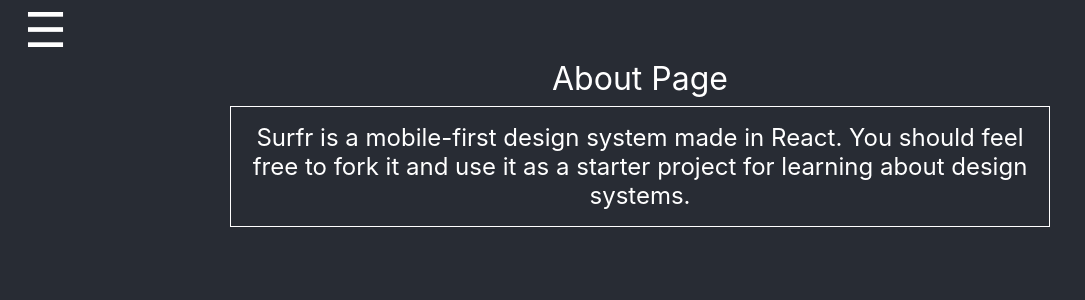
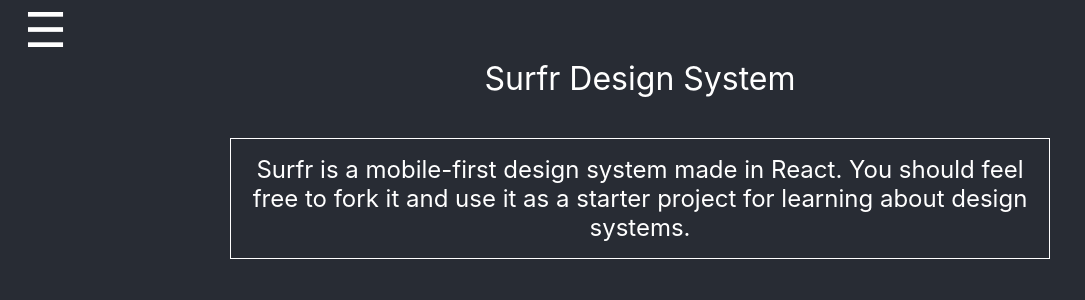
Before and after one commit to kevincart/surfr, a React (Create React App) app: page /surfr/about in a window 1280 px wide. Shown: the top 300 px of the page, without its empty margins (0-1085 px from the left). Built offline with nearby package versions, Linux system fonts and the light colour scheme.

Commit message:
tweaks to nav title, global styles

```diff
--- a/src/App.js
+++ b/src/App.js
@@ -5,6 +5,7 @@
 import About from './pages/about'
 
 export default function App() {
+  // .^.^. Surfing with a simple router
   return (
     <Switch>
       <Route exact path="/" component={Index} />
--- a/src/pages/about.js
+++ b/src/pages/about.js
@@ -9,7 +9,7 @@
     return (
         <div className="App">
             <header className="App-header">
-            <Nav title="About Page"></Nav>
+            <Nav title="Surfr Design System"></Nav>
             </header>
             <Box>
                 <article className="App-article">
--- a/src/surfr.css
+++ b/src/surfr.css
@@ -93,4 +93,5 @@
 
 .surfr-nav-title {
   font-size: 32px;
+  margin-bottom: 32px;
 }
```
